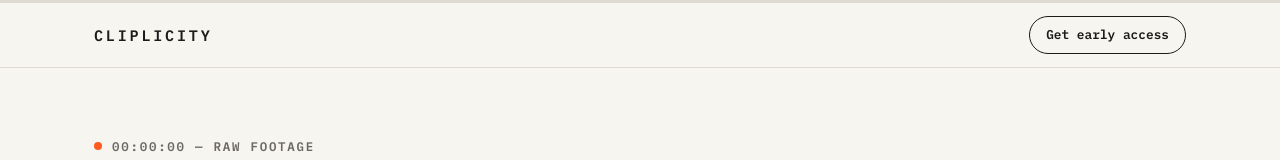
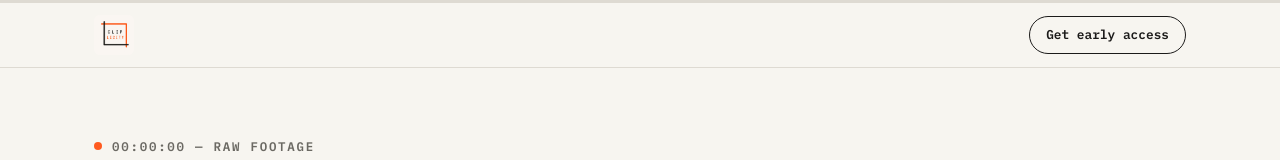
Before and after one commit to AnthonyZFu/Clipicity, a plain HTML site: page cliplicity.html in a window 1280 px wide. Shown: the top 160 px of the page. Drawn offline with nearby package versions, Linux system fonts and the light colour scheme.

Commit message:
Update cliplicity.html

```diff
--- a/cliplicity.html
+++ b/cliplicity.html
@@ -4,6 +4,8 @@
 <meta charset="UTF-8">
 <meta name="viewport" content="width=device-width, initial-scale=1.0">
 <title>Cliplicity — Footage in. Ads out.</title>
+<link rel="icon" type="image/png" href="favicon.png">
+<link rel="apple-touch-icon" href="favicon.png">
 <style>
   @import url('https://fonts.googleapis.com/css2?family=Bricolage+Grotesque:wght@500;700;800&family=Inter:wght@400;500;600&family=IBM+Plex+Mono:wght@400;500;600&display=swap');
 
@@ -81,6 +83,17 @@
     font-size: 0.95rem;
     letter-spacing: 0.18em;
     text-transform: uppercase;
+  }
+  .nav-logo {
+    display: flex;
+    align-items: center;
+    line-height: 0;
+  }
+  .nav-logo-img {
+    height: 40px;
+    width: 40px;
+    display: block;
+    border-radius: 6px;
   }
   .nav-cta {
     font-family: var(--font-mono);
@@ -457,7 +470,7 @@
 
   <header class="nav">
     <div class="container nav-inner">
-      <div class="wordmark">Cliplicity</div>
+      <a href="#" class="nav-logo"><img src="favicon.png" alt="Cliplicity" class="nav-logo-img"></a>
       <a href="#waitlist" class="nav-cta">Get early access</a>
     </div>
   </header>
```
